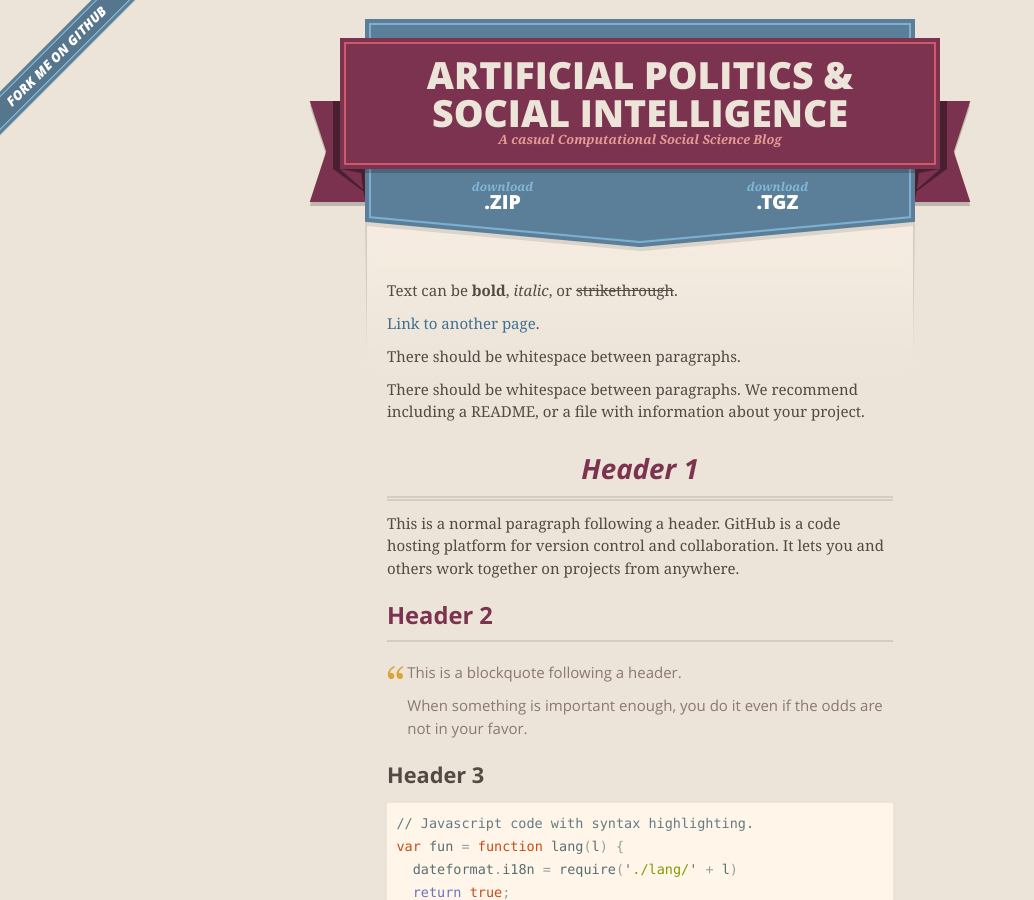
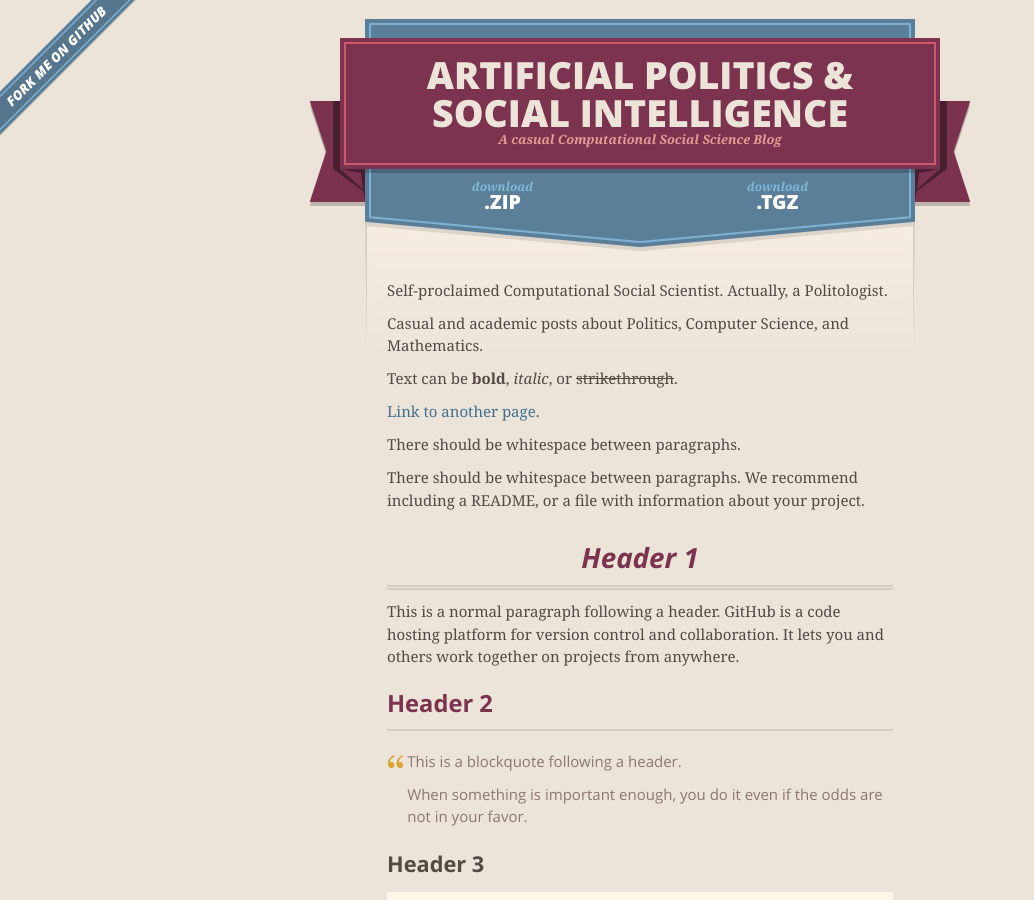
Before and after one commit to KaiqueS/KaiqueS.github.io, a Jekyll site: the page built from index.md, in a window 1280 px wide and 900 px high. Shown: the whole window, without its empty margins (0-1034 px from the left). Built offline with Jekyll 4.4.1, drawn with Linux system fonts in a browser that asks for light colours.

Commit message:
added description

```diff
--- a/index.md
+++ b/index.md
@@ -1,6 +1,10 @@
 ---
 layout: default
 ---
+
+Self-proclaimed Computational Social Scientist. Actually, a Politologist.
+
+Casual and academic posts about Politics, Computer Science, and Mathematics.
 
 Text can be **bold**, _italic_, or ~~strikethrough~~.
 
```
